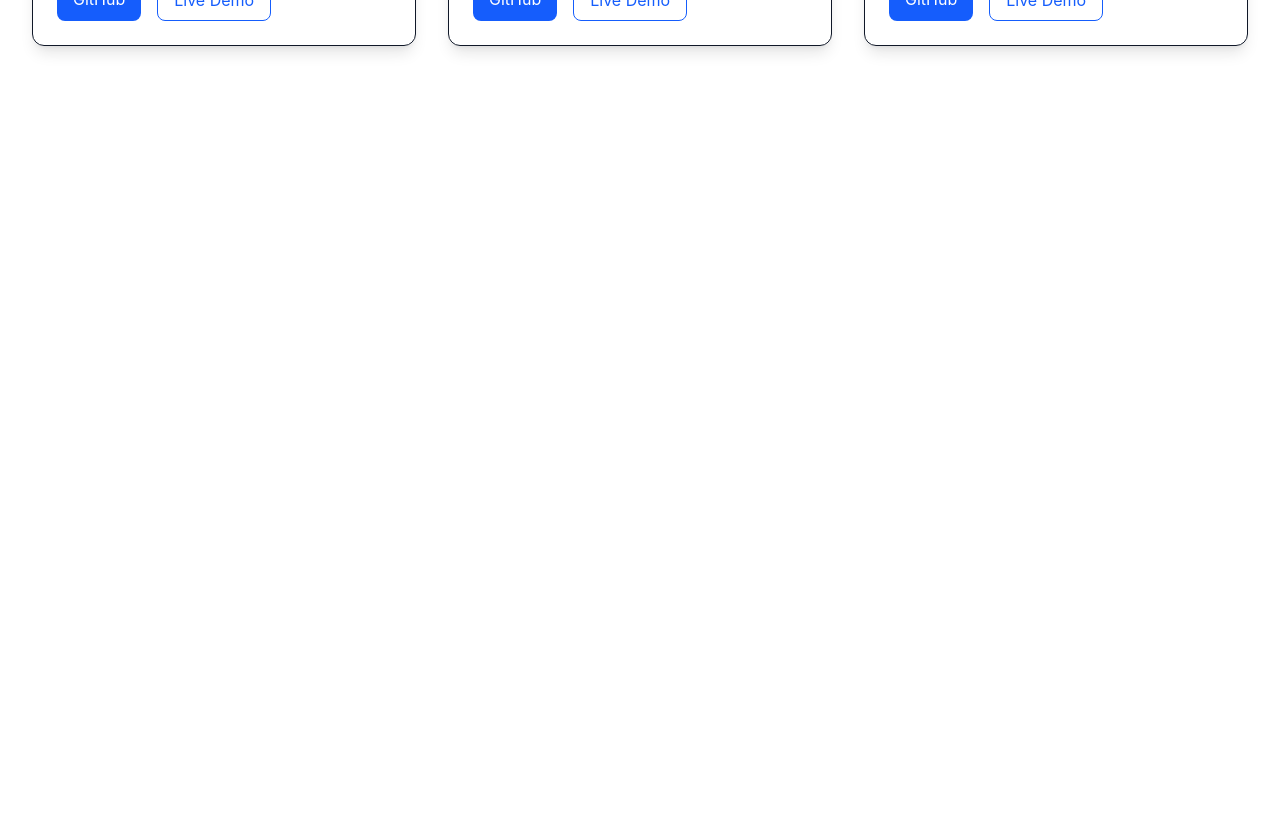
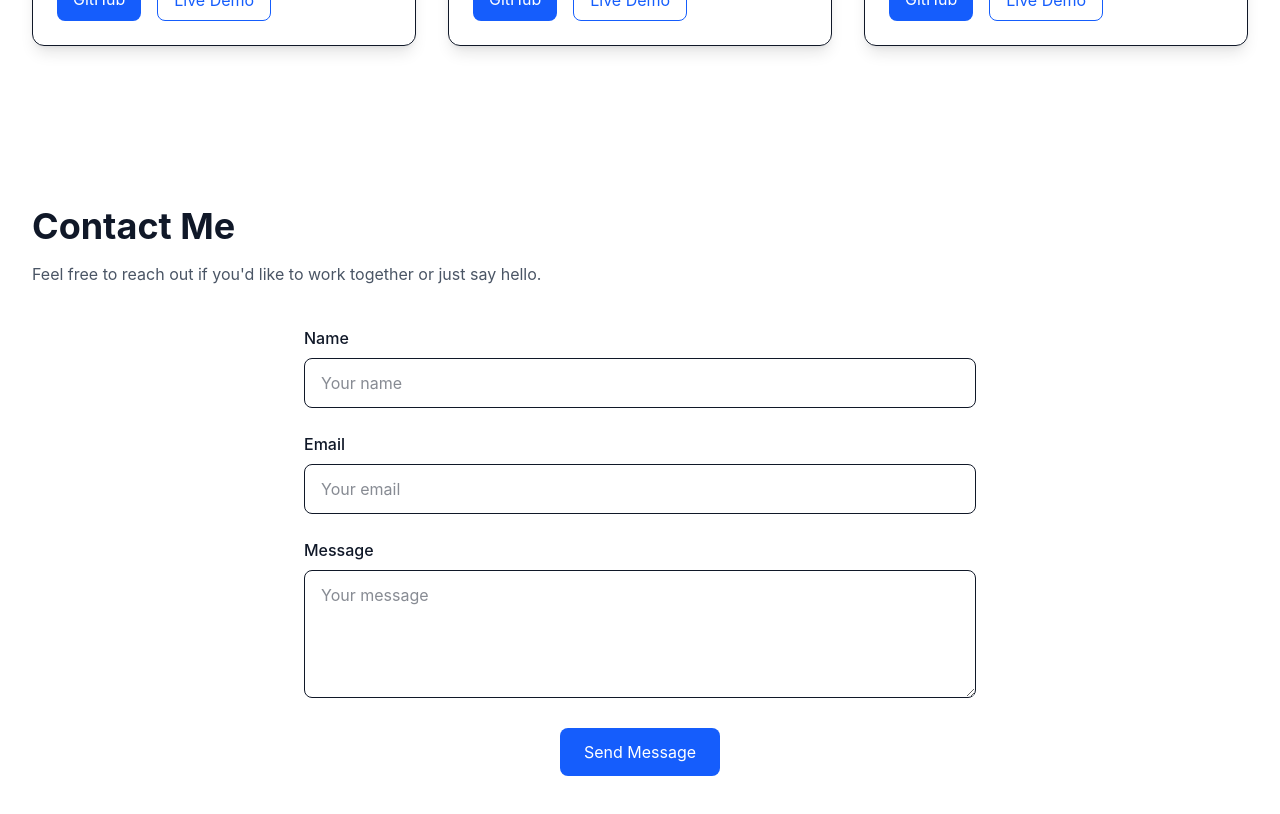
Before and after one commit to Meaza336/meaza-portfolio, a React (Vite) app: page / in a window 1280 px wide. Shown: the part 1900-2714 px from the top of the page. Before the commit the page ends 2026 px from the top, so only its background shows below. Built offline with nearby package versions, Linux system fonts and the light colour scheme.

Commit message:
feat: improve App and Add Contact

```diff
--- a/src/App.tsx
+++ b/src/App.tsx
@@ -4,6 +4,7 @@ import Hero from "./components/Hero";
 import Navbar from "./components/Navbar";
 import Skill from "./components/Skill";
 import Projects from "./components/Projects";
+import Contact from "./components/Contact"
 
 function App() {
   const [darkMode, setDarkMode] = useState(false);
@@ -25,6 +26,7 @@ function App() {
       <About darkMode={darkMode}/>
       <Skill darkMode={darkMode}/>
       <Projects darkMode={darkMode}/>
+      <Contact darkMode={darkMode}/>
     </div>
   );
 }
--- /dev/null
+++ b/src/components/Contact.tsx
@@ -0,0 +1,62 @@
+type ContactProps = {
+  darkMode: boolean;
+};
+function Contact({ darkMode }: ContactProps) {
+  return (
+    <section
+  id="contact"
+    className={`px-8 py-20 transition-colors duration-300 ${ darkMode ? "bg-gray-900 text-white" : "bg-white text-gray-900" }`}
+>
+  <h2 className="text-4xl font-bold mb-4">
+    Contact Me
+  </h2>
+
+  <p className={`mb-10 ${darkMode ? "text-gray-300" : "text-gray-600"}`}>
+    Feel free to reach out if you'd like to work together or just say hello.
+  </p>
+
+  <form className="max-w-2xl mx-auto flex flex-col gap-6">
+    <div>
+  <label className="block mb-2 font-medium">
+    Name
+  </label>
+
+  <input
+    type="text"
+    placeholder="Your name"
+    className="w-full border rounded-lg px-4 py-3"
+  />
+</div>
+<div>
+  <label className="block mb-2 font-medium">
+    Email
+  </label>
+
+  <input
+    type="email"
+    placeholder="Your email"
+    className="w-full border rounded-lg px-4 py-3"
+  />
+</div>
+<div>
+  <label className="block mb-2 font-medium">
+    Message
+  </label>
+
+  <textarea
+    placeholder="Your message"
+    className="w-full border rounded-lg px-4 py-3 h-32"
+  />
+</div>
+  </form>
+  <button
+  type="submit"
+  className="bg-blue-600 text-white px-6 py-3 rounded-lg hover:bg-blue-700 transition mx-auto mt-6 block"
+>
+  Send Message
+</button>
+</section>
+  );
+}
+
+export default Contact;
```
